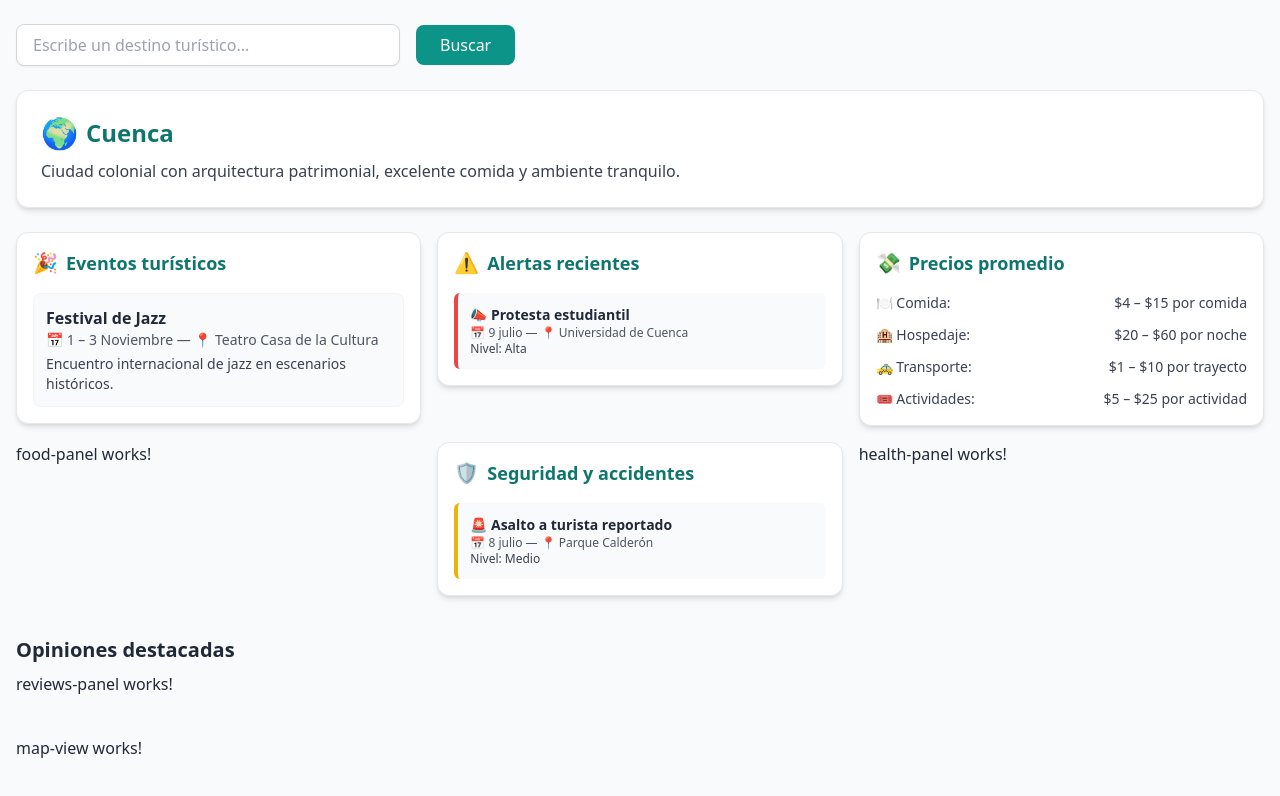
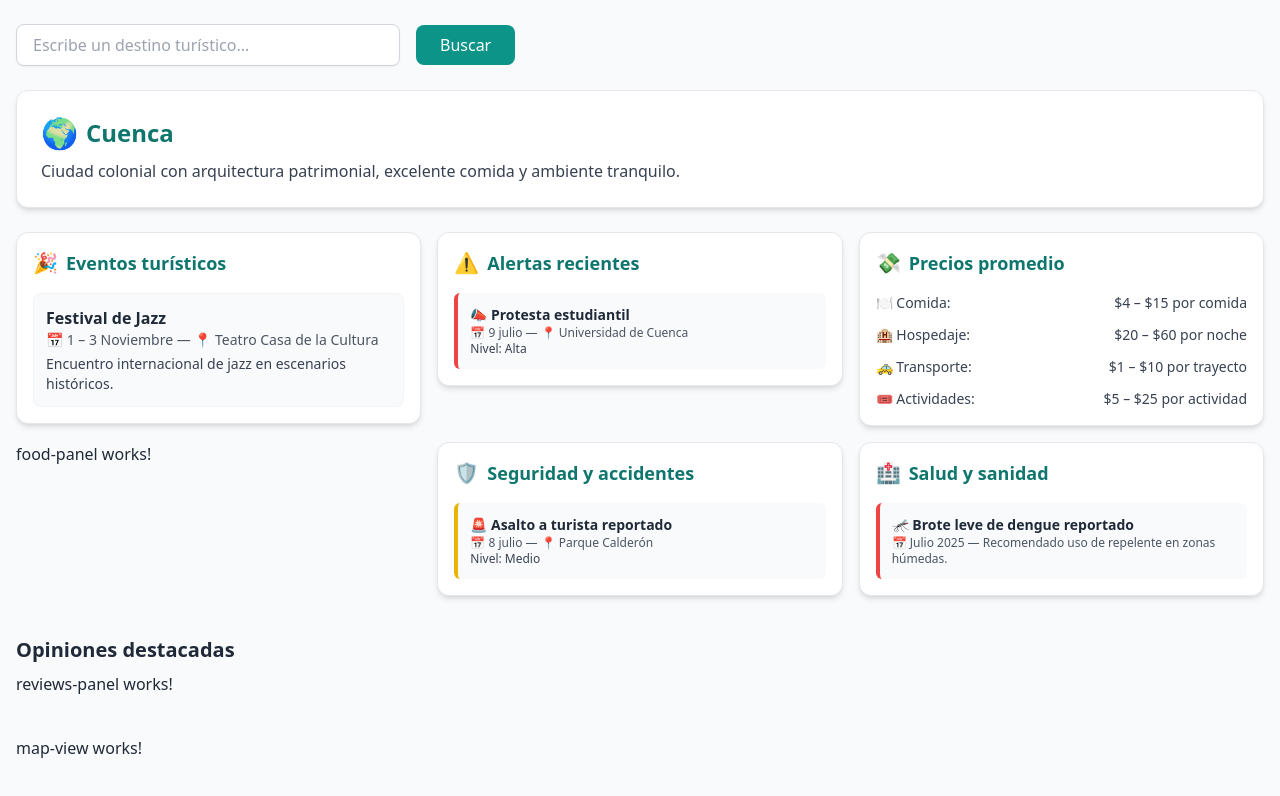
Before and after one commit to DanielCollaguazo2003/frontend-web-scraping, an Angular app: page /explore in a window 1280 px wide. Shown: the top 796 px of the page. Built offline with nearby package versions, Linux system fonts and the light colour scheme.

Commit message:
feat: panel de salud

```diff
--- a/src/app/features/explore/components/health-panel/health-panel.component.html
+++ b/src/app/features/explore/components/health-panel/health-panel.component.html
@@ -1 +1,28 @@
-<p>health-panel works!</p>
+<div class="bg-white rounded-xl shadow-md border border-gray-200 p-4">
+  <h3 class="text-lg font-semibold text-teal-700 mb-4 flex items-center gap-2">
+    <span class="text-xl">🏥</span> Salud y sanidad
+  </h3>
+
+  <div *ngIf="info.length > 0; else noInfo" class="space-y-4">
+    <div
+      *ngFor="let item of info"
+      class="border-l-4 p-3 rounded-md bg-gray-50"
+      [ngClass]="{
+        'border-red-500': item.level === 'Alta',
+        'border-yellow-500': item.level === 'Media',
+        'border-green-500': item.level === 'Baja'
+      }"
+    >
+      <h4 class="font-semibold text-sm">
+        {{ item.icon }} {{ item.title }}
+      </h4>
+      <p class="text-xs text-gray-600">
+        📅 {{ item.date }} — {{ item.note }}
+      </p>
+    </div>
+  </div>
+
+  <ng-template #noInfo>
+    <p class="text-sm text-gray-500 italic">No hay información sanitaria destacada para este destino.</p>
+  </ng-template>
+</div>
--- a/src/app/features/explore/components/health-panel/health-panel.component.ts
+++ b/src/app/features/explore/components/health-panel/health-panel.component.ts
@@ -1,10 +1,59 @@
-import { Component } from '@angular/core';
+import { Component, Input, OnChanges, SimpleChanges } from '@angular/core';
+
+interface HealthInfoItem {
+  title: string;
+  date: string;
+  note: string;
+  level: 'Alta' | 'Media' | 'Baja';
+  icon: string;
+}
 
 @Component({
   selector: 'app-health-panel',
-  templateUrl: './health-panel.component.html',
-  styleUrls: ['./health-panel.component.scss']
+  templateUrl: './health-panel.component.html'
 })
-export class HealthPanelComponent {
+export class HealthPanelComponent implements OnChanges {
+  @Input() location: string = '';
+  info: HealthInfoItem[] = [];
 
+  ngOnChanges(changes: SimpleChanges): void {
+    if (changes['location'] && this.location) {
+      this.loadMockHealthInfo(this.location);
+    }
+  }
+
+  private loadMockHealthInfo(location: string) {
+    const lower = location.toLowerCase();
+
+    if (lower.includes('quito')) {
+      this.info = [
+        {
+          title: 'Recomendación de vacuna contra fiebre amarilla',
+          date: 'Julio 2025',
+          note: 'Especialmente para zonas rurales y selva.',
+          level: 'Media',
+          icon: '💉'
+        },
+        {
+          title: 'Buen acceso a atención médica',
+          date: 'Actualizado julio 2025',
+          note: 'Hospitales y clínicas accesibles en zonas urbanas.',
+          level: 'Baja',
+          icon: '🏥'
+        }
+      ];
+    } else if (lower.includes('cuenca')) {
+      this.info = [
+        {
+          title: 'Brote leve de dengue reportado',
+          date: 'Julio 2025',
+          note: 'Recomendado uso de repelente en zonas húmedas.',
+          level: 'Alta',
+          icon: '🦟'
+        }
+      ];
+    } else {
+      this.info = [];
+    }
+  }
 }
--- a/src/app/features/explore/pages/explore-page/explore-page.component.html
+++ b/src/app/features/explore/pages/explore-page/explore-page.component.html
@@ -13,7 +13,7 @@
     <app-prices-panel [location]="selectedLocation"></app-prices-panel>
     <app-food-panel></app-food-panel>
     <app-safety-panel [location]="selectedLocation"></app-safety-panel>
-    <app-health-panel></app-health-panel>
+    <app-health-panel [location]="selectedLocation"></app-health-panel>
   </div>
 
   <div class="mt-10">
```
